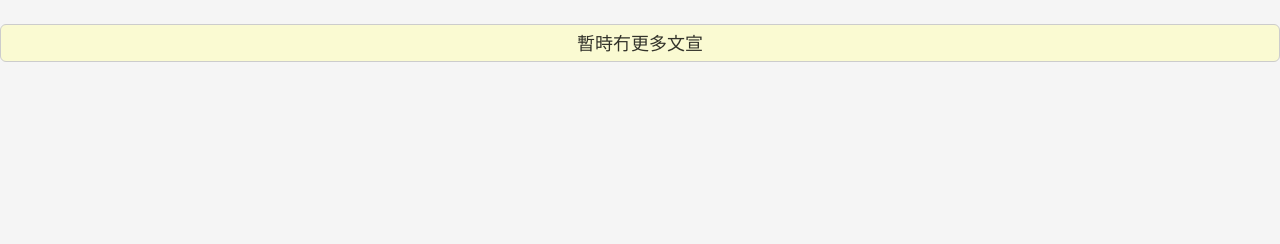
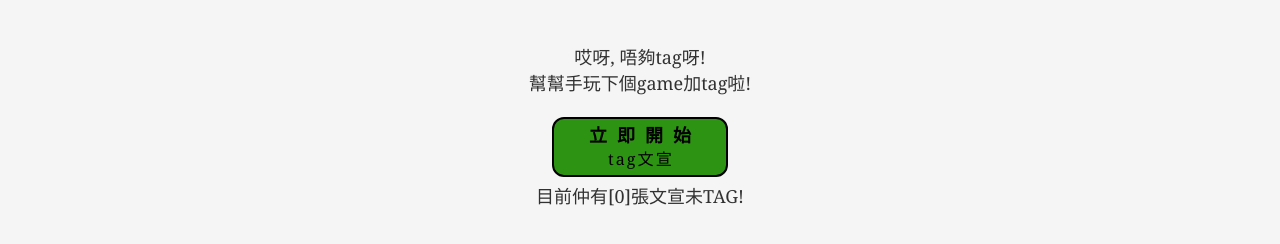
Before and after one commit to masdat767/HKPropaganda, a Gatsby site: page /landing/InfiniteScroll in a window 1280 px wide. Built offline with nearby package versions, Linux system fonts and the light colour scheme; Gatsby itself is replaced by a stand-in of ours.

Commit message:
Add no-more-images to game btn on landing page

```diff
--- /dev/null
+++ b/src/pages/landing/InfiniteScroll.css
@@ -0,0 +1,14 @@
+.no-more-image {
+  text-align: center;
+  margin-bottom: 50px;
+  margin-top: 20px;
+}
+
+.no-more-image__text {
+  margin: 0;
+  font-size: 18px;
+}
+
+.no-more-image__text:last-of-type {
+  margin-bottom: 15px;
+}
--- a/src/pages/landing/InfiniteScroll.js
+++ b/src/pages/landing/InfiniteScroll.js
@@ -5,7 +5,10 @@ import debounce from "lodash/debounce"
 
 import { CircularProgress } from "@material-ui/core"
 
+import ToGameBtn from "../../components/Btn/ToGameBtn"
 import HorizotalList from "./HorizotalList"
+
+import "./InfiniteScroll.css"
 
 const InfiniteScroll = ({ picList, updateScroll, hasMoreImage }, ref) => {
   const [firstList, setFirstList] = useState([])
@@ -79,16 +82,10 @@ const InfiniteScroll = ({ picList, updateScroll, hasMoreImage }, ref) => {
   const renderProgress = () => {
     if (!hasMoreImage) {
       return (
-        <div
-          style={{
-            border: "1px solid #ccc",
-            borderRadius: "6px",
-            padding: "5px 12px",
-            background: "#fafad2",
-            textAlign: "center",
-          }}
-        >
-          暫時冇更多文宣
+        <div className="no-more-image">
+          <p className="no-more-image__text">哎呀, 唔夠tag呀!</p>
+          <p className="no-more-image__text">幫幫手玩下個game加tag啦!</p>
+          <ToGameBtn />
         </div>
       )
     }
```
